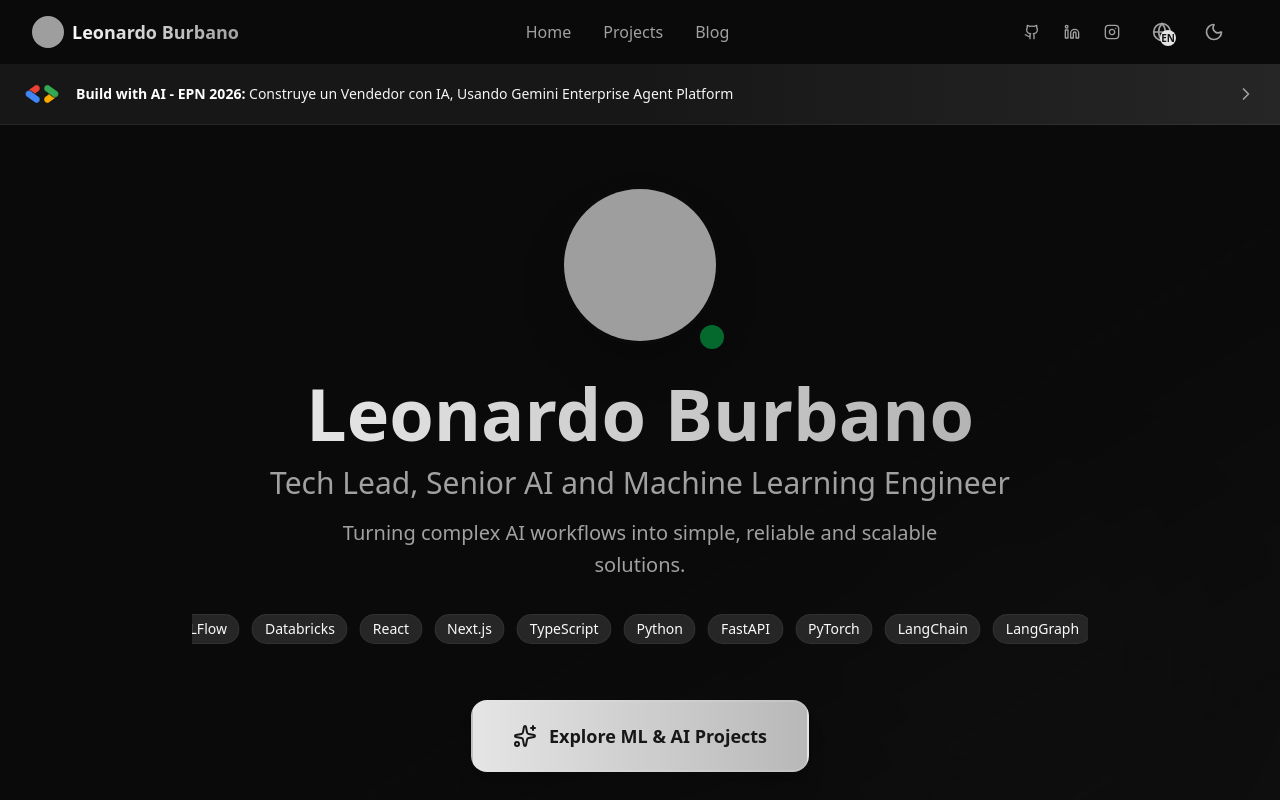
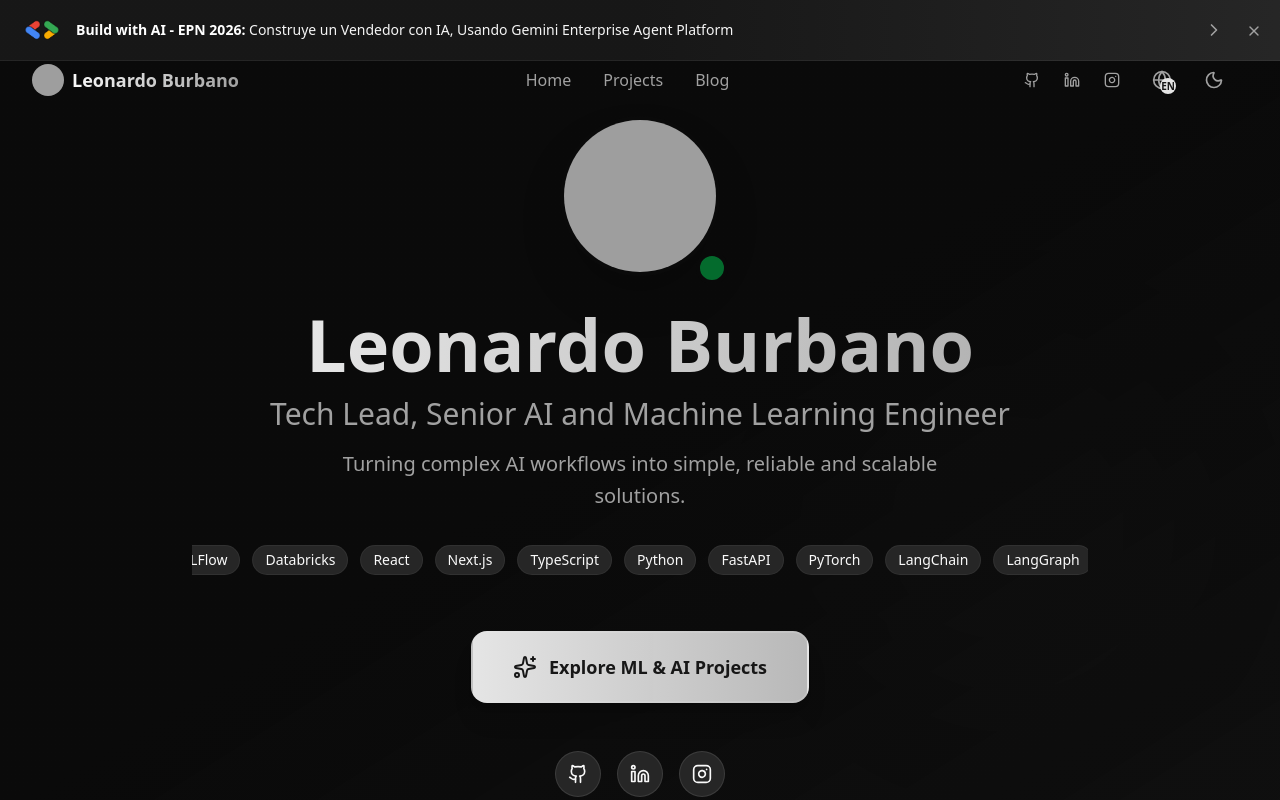
Before and after one commit to leonardoburbanov/leo_burbano_portfolio, a Next.js app: page /en in a window 1280 px wide. Shown: the top 800 px of the page. Built offline with nearby package versions, Linux system fonts and the light colour scheme; grey boxes are pictures that could not be loaded.

Commit message:
fixed banner availability

```diff
--- a/app/[locale]/page.tsx
+++ b/app/[locale]/page.tsx
@@ -6,8 +6,8 @@ import ProjectsSection from '../../components/ProjectsSection';
 export default async function Home() {
   return (
     <main>
+      <GdgEventBanner />
       <NavBar />
-      <GdgEventBanner />
       <HeroSection />
       <ProjectsSection />
     </main>
--- a/components/GdgEventBanner.tsx
+++ b/components/GdgEventBanner.tsx
@@ -1,14 +1,38 @@
+'use client';
+
+import { useState, useEffect } from 'react';
 import Image from 'next/image';
-import { Link } from '@/i18n/routing';
-import { ChevronRight } from 'lucide-react';
+import { Link, usePathname } from '@/i18n/routing';
+import { ChevronRight, X } from 'lucide-react';
 
-/** Promotional banner for the GDG Build with AI EPN 2026 workshop. */
+const STORAGE_KEY = 'gdg-banner-dismissed';
+
 export default function GdgEventBanner() {
+  const pathname = usePathname();
+  const [visible, setVisible] = useState(false);
+
+  useEffect(() => {
+    if (localStorage.getItem(STORAGE_KEY) !== 'true') {
+      setVisible(true);
+    }
+  }, []);
+
+  if (pathname !== '/' || !visible) return null;
+
+  const dismiss = (e: React.MouseEvent) => {
+    e.preventDefault();
+    e.stopPropagation();
+    localStorage.setItem(STORAGE_KEY, 'true');
+    window.dispatchEvent(new Event('gdg-banner-dismissed'));
+    setVisible(false);
+  };
+
   return (
-    <div className="pt-16">
+    <div className="fixed top-0 left-0 right-0 z-50">
+      <div className="relative">
         <Link
           href="/projects/gemini-enterprise-sales-agent"
-        className="group block border-b border-border/60 bg-gradient-to-r from-neutral-900 via-neutral-900 to-neutral-800 px-4 py-3 transition-colors hover:from-neutral-800 hover:via-neutral-900 hover:to-neutral-800 sm:px-6"
+          className="group block border-b border-border/60 bg-gradient-to-r from-neutral-900 via-neutral-900 to-neutral-800 px-4 py-3 pr-12 transition-colors hover:from-neutral-800 hover:via-neutral-900 hover:to-neutral-800 sm:px-6 sm:pr-14"
         >
           <div className="container mx-auto flex items-center gap-3 sm:gap-4">
             <Image
@@ -25,6 +49,15 @@ export default function GdgEventBanner() {
             <ChevronRight className="h-4 w-4 shrink-0 text-neutral-400 transition-transform group-hover:translate-x-0.5 group-hover:text-white sm:h-5 sm:w-5" />
           </div>
         </Link>
+
+        <button
+          onClick={dismiss}
+          aria-label="Cerrar banner"
+          className="absolute right-3 top-1/2 -translate-y-1/2 rounded-md p-1.5 text-neutral-400 transition-colors hover:bg-white/10 hover:text-white focus-visible:outline-none focus-visible:ring-2 focus-visible:ring-white/50"
+        >
+          <X className="h-4 w-4" />
+        </button>
+      </div>
     </div>
   );
 }
--- a/components/HeroSection.tsx
+++ b/components/HeroSection.tsx
@@ -18,7 +18,7 @@ export default function HeroSection() {
   const displayTechStack = heroData.techStack;
 
   return (
-    <section id="home" className="min-h-screen flex items-center justify-center relative overflow-hidden bg-gradient-to-br from-background via-background to-muted/20">
+    <section id="home" className="min-h-screen flex items-center justify-center relative overflow-hidden bg-gradient-to-br from-background via-background to-muted/20 pt-28 scroll-mt-28">
       {/* Background decoration */}
       <div className="absolute inset-0 -z-10">
         <div className="absolute top-20 left-20 w-72 h-72 bg-primary/10 rounded-full blur-3xl animate-pulse"></div>
--- a/components/NavBar.tsx
+++ b/components/NavBar.tsx
@@ -12,9 +12,18 @@ export default function NavBar() {
   const t = useTranslations('NavBar');
   const pathname = usePathname();
   const [isScrolled, setIsScrolled] = useState(false);
+  const [bannerVisible, setBannerVisible] = useState(false);
 
   // Check if we're on a blog page
   const isBlogPage = pathname?.startsWith('/blog') || false;
+
+  useEffect(() => {
+    const checkBanner = () =>
+      setBannerVisible(pathname === '/' && localStorage.getItem('gdg-banner-dismissed') !== 'true');
+    checkBanner();
+    window.addEventListener('gdg-banner-dismissed', checkBanner);
+    return () => window.removeEventListener('gdg-banner-dismissed', checkBanner);
+  }, [pathname]);
 
   useEffect(() => {
     const handleScroll = () => {
@@ -26,7 +35,7 @@ export default function NavBar() {
   }, []);
 
   return (
-    <nav className={`fixed top-0 left-0 right-0 z-50 transition-all duration-300 ${
+    <nav className={`fixed ${bannerVisible ? 'top-12' : 'top-0'} left-0 right-0 z-40 transition-all duration-300 ${
       isScrolled
         ? 'bg-background/95 backdrop-blur-md border-b border-border/50 shadow-sm'
         : 'bg-transparent'
--- a/components/ProjectsSection.tsx
+++ b/components/ProjectsSection.tsx
@@ -29,7 +29,7 @@ export default function ProjectsSection() {
   }, []);
 
   return (
-    <section id="projects" className="py-20 bg-gradient-to-b from-background to-muted/20">
+    <section id="projects" className="py-20 bg-gradient-to-b from-background to-muted/20 scroll-mt-28">
       <div className="container mx-auto px-4 sm:px-6 lg:px-8">
         <div className={`text-center mb-16 transition-all duration-1000 overflow-visible ${
           isVisible ? 'opacity-100 translate-y-0' : 'opacity-0 translate-y-8'
```
Lines whose indentation alone changed are shown as unchanged.
